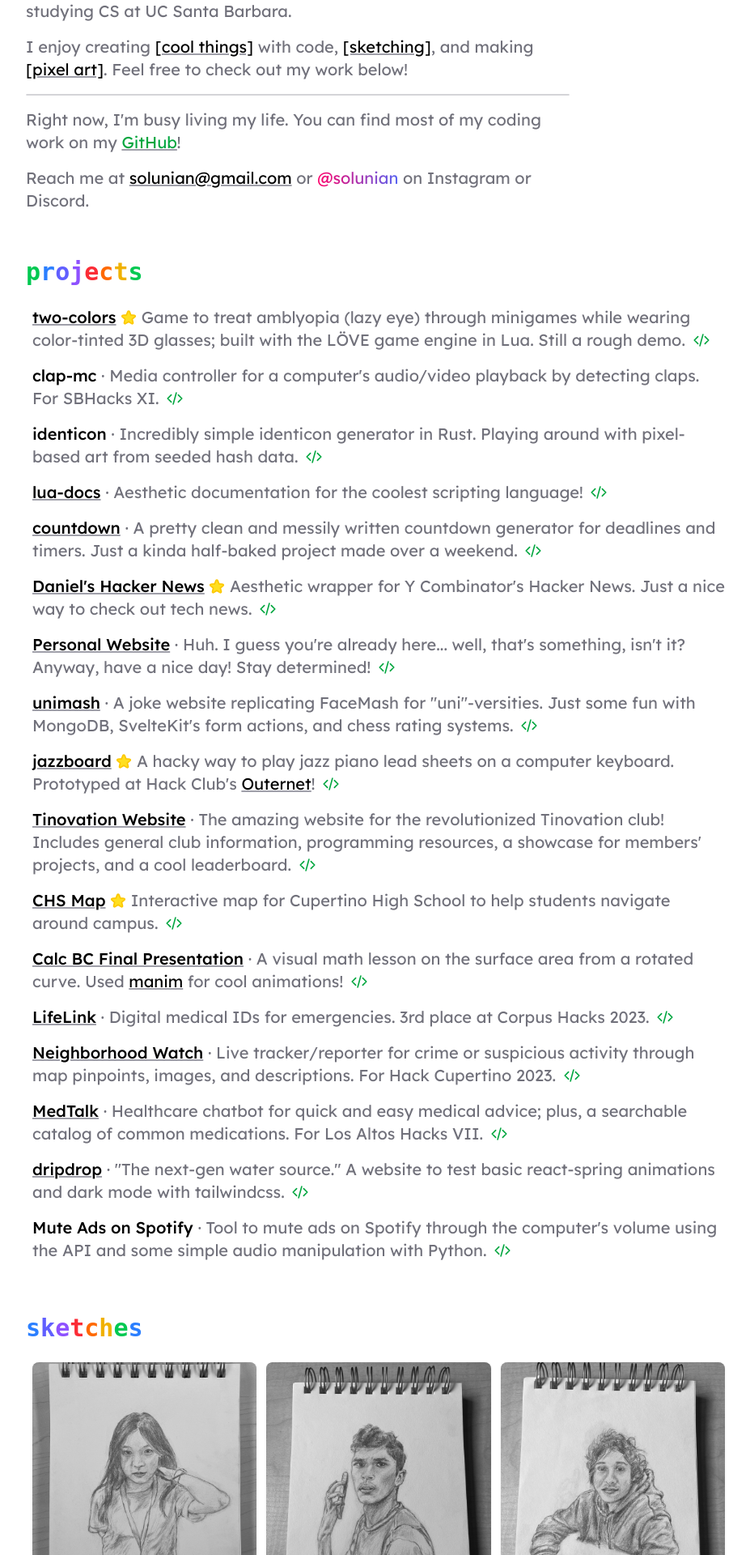
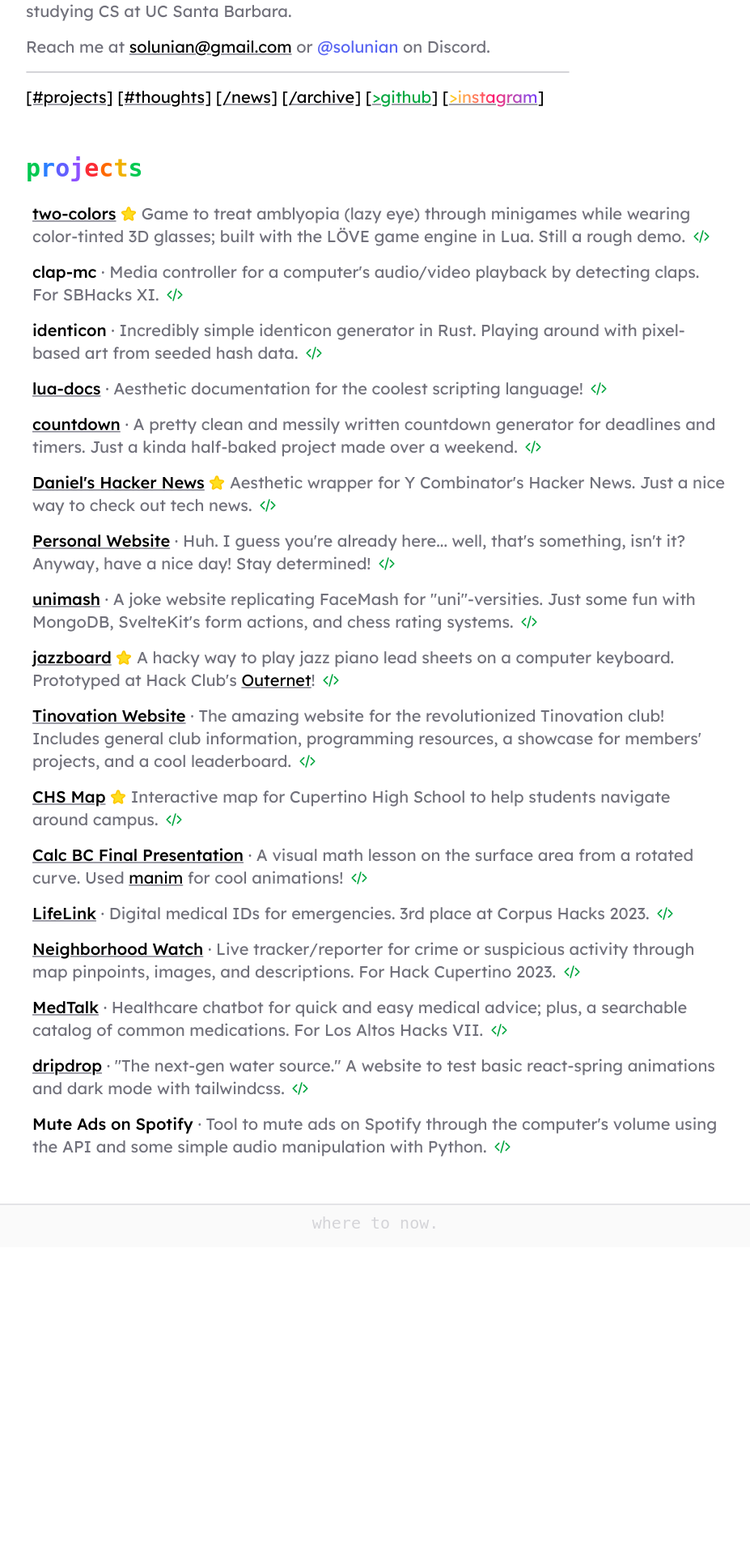
Before and after one commit to solunian/website, a SvelteKit app: page / in a window 1280 px wide. Shown: the part 180-2100 px from the top of the page at 81% size, without its empty margins (176-1103 px from the left). After the commit the page ends 1720 px from the top, so only its background shows below. Built offline with nearby package versions, Linux system fonts and the light colour scheme; a web font is replaced by a local one.

Commit message:
feat: archive, adjust links, outline icon img

```diff
--- /dev/null
+++ b/src/lib/components/footer.svelte
@@ -0,0 +1,29 @@
+<script lang="ts">
+  const footer_texts = [
+    "being alive.",
+    "stay determined!",
+    "life is hard.",
+    "why, hello there!",
+    "can't we be kind.",
+    "hacking into the mainframe.",
+    "never gonna give you up.",
+    "winter is coming.",
+    "is love dead.",
+    "where are we?",
+    "what are we doing?",
+    "are we happy?",
+    "hello world.",
+    "did we love enough.",
+    "where to now.",
+    "defying entropy.",
+    "wait for me.",
+    "all things die.",
+    "how much can your heart take.",
+    "how could the world be?",
+  ];
+</script>
+
+<footer
+  class="flex flex-row justify-center border-t-2 border-zinc-200 bg-zinc-50 pt-2 pb-4 font-mono text-zinc-300 dark:border-zinc-800 dark:bg-zinc-950 dark:text-zinc-700">
+  {footer_texts[Math.floor(Math.random() * footer_texts.length)]}
+</footer>
--- a/src/routes/+page.svelte
+++ b/src/routes/+page.svelte
@@ -2,32 +2,7 @@
   import Link from "$lib/components/link.svelte";
   import Project from "$lib/components/project.svelte";
   import Section from "$lib/components/section.svelte";
-  import Gallery from "$lib/components/gallery.svelte";
-
-  const footer_texts = [
-    "being alive.",
-    "stay determined!",
-    "life is hard.",
-    "why, hello there!",
-    "can't we be kind.",
-    "hacking into the mainframe.",
-    "never gonna give you up.",
-    "winter is coming.",
-    "is love dead.",
-    "where are we?",
-    "what are we doing?",
-    "how can we live?",
-    "are we happy?",
-    "hello world.",
-    "did we love enough.",
-    "is this our maybe happy ending.",
-    "where to now.",
-    "defying entropy.",
-    "wait for me.",
-    "all things die.",
-    "how much can your heart take.",
-    "how could the world be?",
-  ];
+  import Footer from "$lib/components/footer.svelte";
 </script>
 
 <svelte:head>
@@ -50,36 +25,26 @@
       </p>
 
       <p>
-        I enjoy creating <Link href="#projects">[cool things]</Link> with code,
-        <Link href="#sketches">[sketching]</Link>, and making
-        <Link href="#pixel-art">[pixel art]</Link>. Feel free to check out my work below!
+        Reach me at <Link href="mailto:solunian@gmail.com">solunian@gmail.com</Link>
+        or
+        <span class="text-[#5865F2]">@solunian</span> on Discord.
       </p>
 
       <hr class="rounded-full border-1 border-zinc-300 dark:border-zinc-700" />
 
-      <p>
-        Right now, I'm busy living my life. You can find most of my coding work on my <Link
-          href="https://github.com/solunian"><span class="text-green-600">GitHub</span></Link
-        >!
-      </p>
-
-      <!-- <p>
-        I'm planning to make <Link href="https://github.com/solunian/paperplane"
-          ><b class="font-medium">paperplane</b></Link
-        >, a text editor/format for creative writing, and
-        <Link href="https://github.com/solunian/tart"><b class="font-medium">tart</b></Link>, a
-        simple project management tool. More on my <Link href="https://github.com/solunian"
-          ><span class="text-green-600">GitHub</span></Link
-        >!
-      </p> -->
-
-      <p>
-        Reach me at <Link href="mailto:solunian@gmail.com">solunian@gmail.com</Link>
-        or
-        <span
-          class="inline-block bg-linear-to-r/srgb from-[#FF0069] to-[#5865F2] bg-clip-text text-transparent"
-          >@solunian</span> on Instagram or Discord.
-      </p>
+      <div>
+        <Link href="#projects">[#projects]</Link>
+        <Link href="#thoughts">[#thoughts]</Link>
+        <Link href="/news">[/news]</Link>
+        <Link href="/archive">[/archive]</Link>
+        <Link href="https://github.com/solunian"
+          >[<span class="text-green-600">{">github"}</span>]</Link>
+        <Link href="https://instagram.com/solunian"
+          >[<span
+            class="bg-linear-to-r from-[#FFD600] via-[#FF0069] to-[#7638FA] bg-clip-text text-transparent"
+            >{">instagram"}</span
+          >]</Link>
+      </div>
     </header>
 
     <Section id="projects">
@@ -110,7 +75,7 @@
 
       <Project
         title="countdown"
-        link="https://countdowning.vercel.app/"
+        link="https://countdown.solunian.dev"
         github_link="https://github.com/solunian/countdown">
         A pretty clean and messily written countdown generator for deadlines and timers. Just a
         kinda half-baked project made over a weekend.
@@ -214,60 +179,6 @@
       </Project>
     </Section>
 
-    <Section id="sketches">
-      <Gallery
-        folder="sketches"
-        grayscale
-        filenames={[
-          "iris.jpg",
-          "vishnu.jpg",
-          "ishaan.jpg",
-          "angela.jpg",
-          "sunny.jpg",
-          "justin_avy.jpg",
-          "susan.jpg",
-          "rishi.jpg",
-          "annie.jpg",
-          "shine.jpg",
-          "lincoln_skull.jpg",
-          "orchids.jpg",
-          "daniels_hand.jpg",
-          "shreyan.jpg",
-          "sanias_bottle.jpg",
-          "rose.jpg",
-          "apple.jpg",
-          "tiffany.jpg",
-          "book_talk_big_three.jpg",
-          "arnav.jpg",
-          "alicia.jpg",
-          "avy.jpg",
-          "elaine.jpg",
-          "ajay.jpg",
-          "kitten.jpg",
-          "little_bird.jpg",
-          "owl.jpg",
-          "phoenix.jpg",
-          "christmas_hat_bird.jpg",
-          "porg.jpg",
-          "panda.jpg",
-          "tiger.jpg",
-          "wolf.jpg",
-          "seagull.jpg",
-        ]} />
-    </Section>
-
-    <Section id="pixel-art" name="pixel art">
-      <Gallery
-        folder="pixel-art"
-        filenames={[
-          "storke_tower.png",
-          "rick_astley.png",
-          "shine_pfp.png",
-          "worst_intersection.png",
-          "creekside.png",
-        ]} />
-    </Section>
-
     <!-- <Section id="stories">
       <p>
         Note: I had written several stories a while ago, but looking back now, they are definitely
@@ -277,7 +188,4 @@
   </div>
 </div>
 
-<footer
-  class="flex flex-row justify-center bg-zinc-50 pt-2 pb-4 font-mono text-zinc-300 dark:bg-zinc-950 dark:text-zinc-700">
-  {footer_texts[Math.floor(Math.random() * footer_texts.length)]}
-</footer>
+<Footer />
--- /dev/null
+++ b/src/routes/archive/+page.svelte
@@ -0,0 +1,97 @@
+<script>
+  import Footer from "$lib/components/footer.svelte";
+  import Gallery from "$lib/components/gallery.svelte";
+  import Link from "$lib/components/link.svelte";
+  import Section from "$lib/components/section.svelte";
+</script>
+
+<svelte:head>
+  <title>Daniel's Archive • solunian.dev</title>
+</svelte:head>
+
+<div class="flex w-full flex-row lg:justify-center">
+  <div
+    class="flex max-w-5xl flex-col gap-4 px-6 pt-4 pb-8 sm:gap-8 sm:px-12 sm:pt-6 sm:pb-10 md:px-20 md:pt-10 md:pb-12">
+    <header class="mt-8 flex max-w-2xl flex-col gap-4">
+      <div class="mb-4 flex flex-row flex-wrap items-center gap-4 sm:gap-6">
+        <img src="/website/icon_outline.png" alt="icon" class="h-12" />
+
+        <h1 class="font-lexend text-4xl font-medium text-black dark:text-white">
+          Daniel's Archive
+        </h1>
+      </div>
+
+      <p>
+        Some amateurish art. What is life without its meaningless, redundant whimsies? Just someone
+        who occasionally enjoys the imprecise yet ineffable quality of a physical or digital media,
+        whether it be pixels or vectors or carbon dust.
+      </p>
+
+      <hr class="rounded-full border-1 border-zinc-300 dark:border-zinc-700" />
+
+      <div>
+        <Link href="/">[..]</Link>
+        <Link href="#sketches">[#sketches]</Link>
+        <Link href="#pixel-art">[#pixel-art]</Link>
+      </div>
+
+      <!-- <p>...not grandiose at all.</p> -->
+    </header>
+
+    <Section id="sketches">
+      <Gallery
+        folder="sketches"
+        grayscale
+        filenames={[
+          "iris.jpg",
+          "vishnu.jpg",
+          "ishaan.jpg",
+          "angela.jpg",
+          "sunny.jpg",
+          "justin_avy.jpg",
+          "susan.jpg",
+          "rishi.jpg",
+          "annie.jpg",
+          "shine.jpg",
+          "lincoln_skull.jpg",
+          "orchids.jpg",
+          "daniels_hand.jpg",
+          "shreyan.jpg",
+          "sanias_bottle.jpg",
+          "rose.jpg",
+          "apple.jpg",
+          "tiffany.jpg",
+          "book_talk_big_three.jpg",
+          "arnav.jpg",
+          "alicia.jpg",
+          "avy.jpg",
+          "elaine.jpg",
+          "ajay.jpg",
+          "kitten.jpg",
+          "little_bird.jpg",
+          "owl.jpg",
+          "phoenix.jpg",
+          "christmas_hat_bird.jpg",
+          "porg.jpg",
+          "panda.jpg",
+          "tiger.jpg",
+          "wolf.jpg",
+          "seagull.jpg",
+        ]} />
+    </Section>
+
+    <Section id="pixel-art" name="pixel art">
+      <Gallery
+        folder="pixel-art"
+        filenames={[
+          "storke_tower.png",
+          "rick_astley.png",
+          "shine_pfp.png",
+          "worst_intersection.png",
+          "creekside.png",
+        ]} />
+    </Section>
+  </div>
+</div>
+
+<Footer />
--- a/src/routes/news/+page.svelte
+++ b/src/routes/news/+page.svelte
@@ -117,7 +117,7 @@
 </script>
 
 <svelte:head>
-  <title>Daniel's Hacker News</title>
+  <title>Daniel's Hacker News • solunian.dev</title>
 
   <meta name="description" content="An aesthetic wrapper for Y Combinator's Hacker News." />
 
@@ -223,7 +223,7 @@
             </svg>
           </button>
           <div class="absolute right-2 bottom-2 font-sans text-4xl text-red-700">failed.</div>
-          <img src="/website/polite_cat.avif" alt="polite cat" class="w-96 rounded-xl" />
+          <img src="/website/polite_cat.png" alt="polite cat" class="w-96 rounded-xl" />
         </div>
       </div>
     {/if}
@@ -231,6 +231,6 @@
 </div>
 
 <footer
-  class="flex flex-row justify-center border-2 border-zinc-300 bg-zinc-200 pt-2 pb-4 font-mono text-zinc-400 dark:border-zinc-800 dark:bg-zinc-950 dark:text-zinc-700">
+  class="flex flex-row justify-center border-t-2 border-zinc-300 bg-zinc-200 pt-2 pb-4 font-mono text-zinc-400 dark:border-zinc-800 dark:bg-zinc-950 dark:text-zinc-700">
   <About />
 </footer>
```
Also changed, not shown: static/website/icon_outline.png (added).
